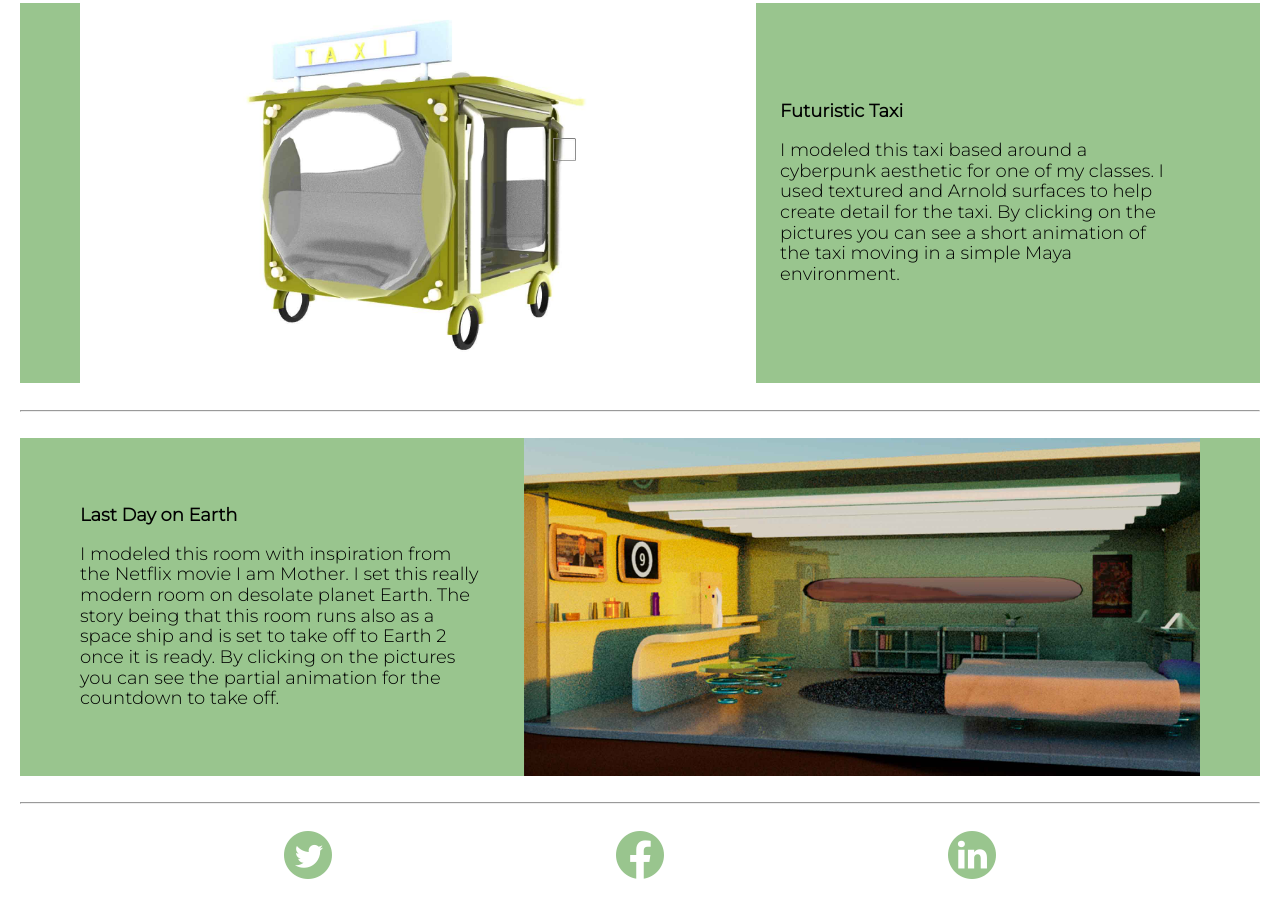
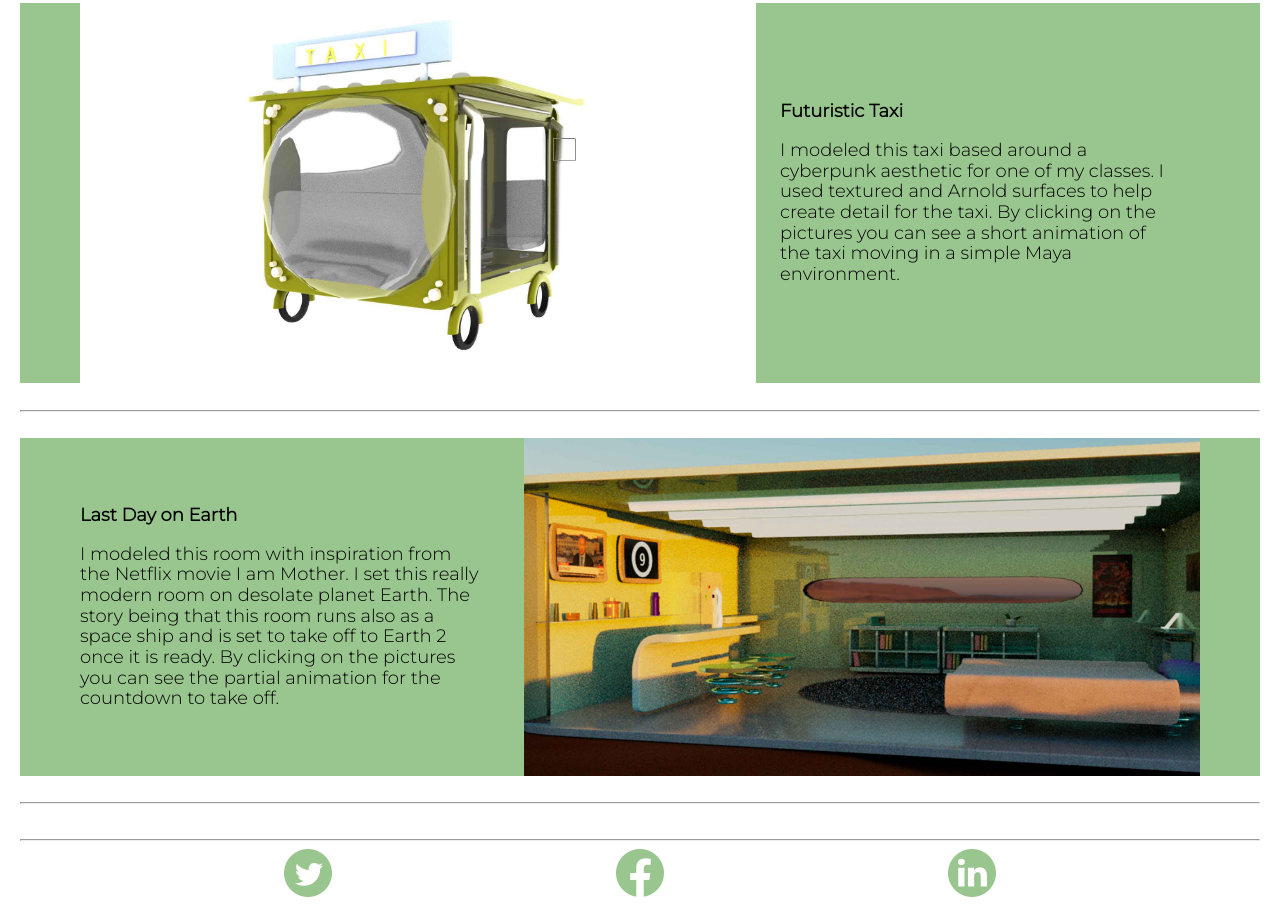
Before and after one commit to ashelli0526/Portfolio, a website built with Parcel: page 3d.html in a window 1280 px wide. Shown: the part 839-1756 px from the top of the page. Built offline with nearby package versions, Linux system fonts and the light colour scheme.

Commit message:
final commit

```diff
--- a/3d.html
+++ b/3d.html
@@ -168,6 +168,8 @@
       <br>
       <hr>
       <br>
+      <hr>
+      </body>
       <footer>
          <a href="https://twitter.com/home">
          <img class="icon-png" src="img/twitter.png" alt="twitter icon">
@@ -182,7 +184,7 @@
          <span class="icon">Linkedin</span>
          </a>
       </footer>
-   </body>
+
    <!--carousel js code for chair-->
    <script>
       let slideIndex = 0;
```
Also changed, not shown: contact.html (+1 -0 lines), creative.html (+1 -1 lines), games.html (+1 -0 lines), index.html (+1 -0 lines), portfolio.html (+3 -1 lines), resume.html (+1 -0 lines), thank-you.html (+1 -0 lines).
